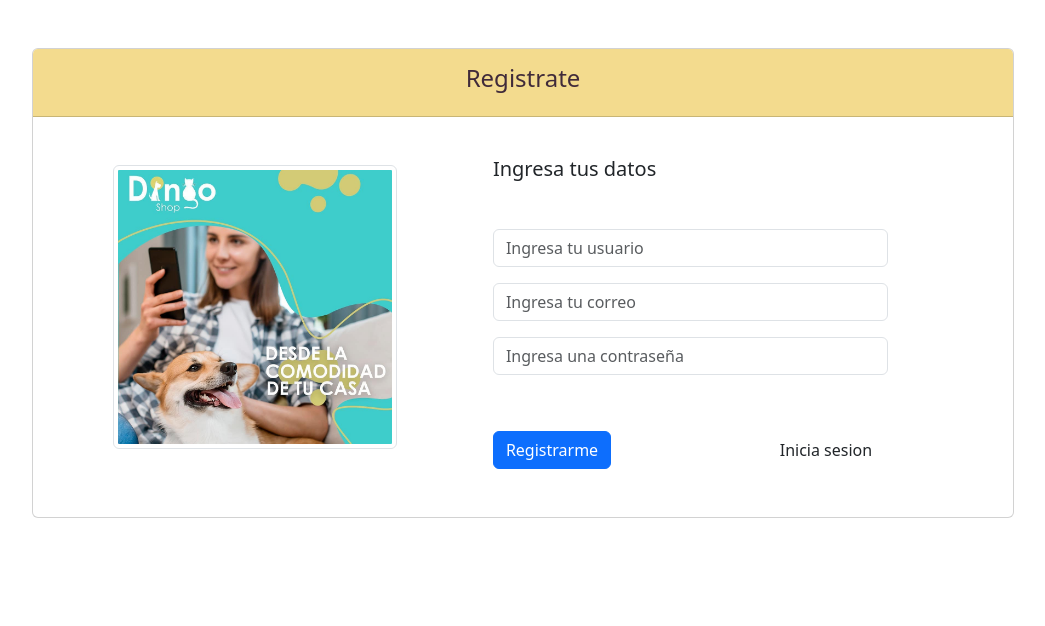
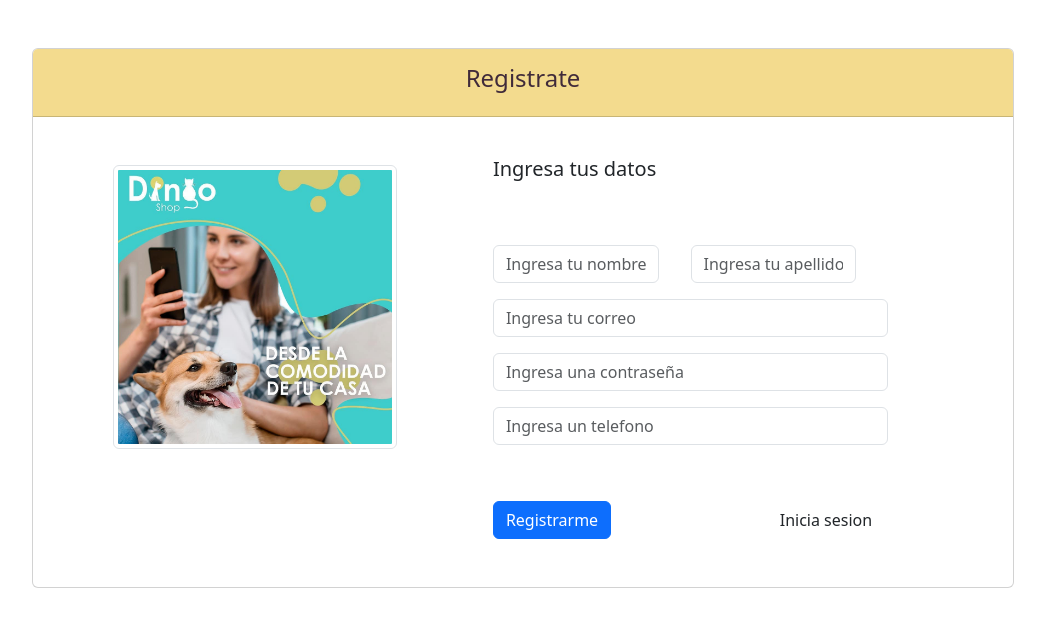
Before and after one commit to Camilo448/project-PeaxU, a React (Vite) app: page /register in a window 1280 px wide. Shown: the top 626 px of the page, without its empty margins (117-1162 px from the left). Built offline with nearby package versions, Linux system fonts and the light colour scheme.

Commit message:
feat: hot fix register view

```diff
--- a/auth/pages/Register.jsx
+++ b/auth/pages/Register.jsx
@@ -25,9 +25,13 @@ export const Register = () => {
                             <form className="col-md-5 d-flex flex-column justify-content-center align-items-center ms-5">
                                 <div className="form-group m-2 w-100">
                                     <h5 className="m-3 mb-5">Ingresa tus datos</h5>
-                                    <input type="text" className="form-control m-3" id="user" placeholder="Ingresa tu usuario"/>
+                                    <div className="d-flex">
+                                        <input type="text" className="form-control m-3 mb-0" id="name" placeholder="Ingresa tu nombre"/>
+                                        <input type="text" className="form-control m-3 mb-0" id="lastname" placeholder="Ingresa tu apellido"/>
+                                    </div>
                                     <input type="text" className="form-control m-3" id="email" placeholder="Ingresa tu correo"/>
                                     <input type="text" className="form-control m-3" id="password" placeholder="Ingresa una contraseña"/>
+                                    <input type="text" className="form-control m-3" id="phone" placeholder="Ingresa un telefono"/>
                                 </div>
                                 <div className="form-group m-3 d-flex justify-content-between align-items-center w-100">
                                     <button type="submit" className="btn btn-primary btn-block m-3">Registrarme</button>
```
